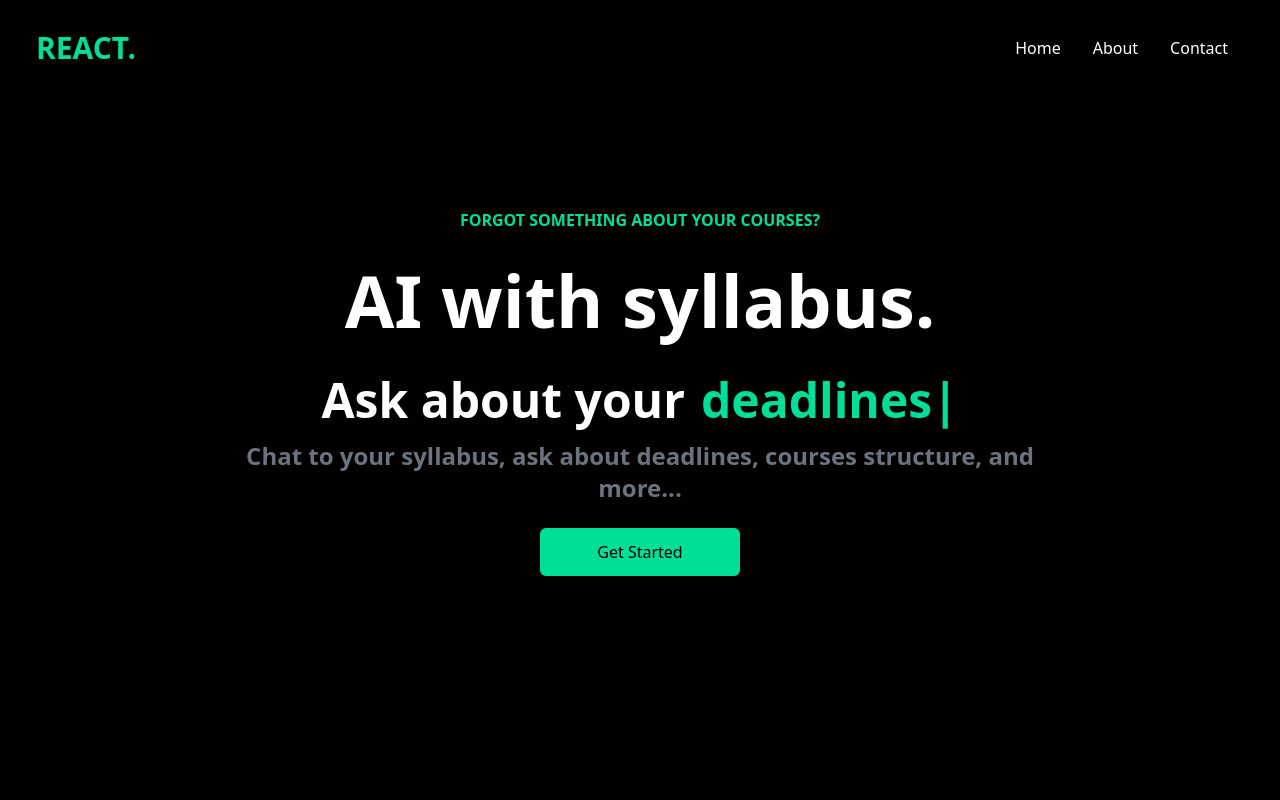
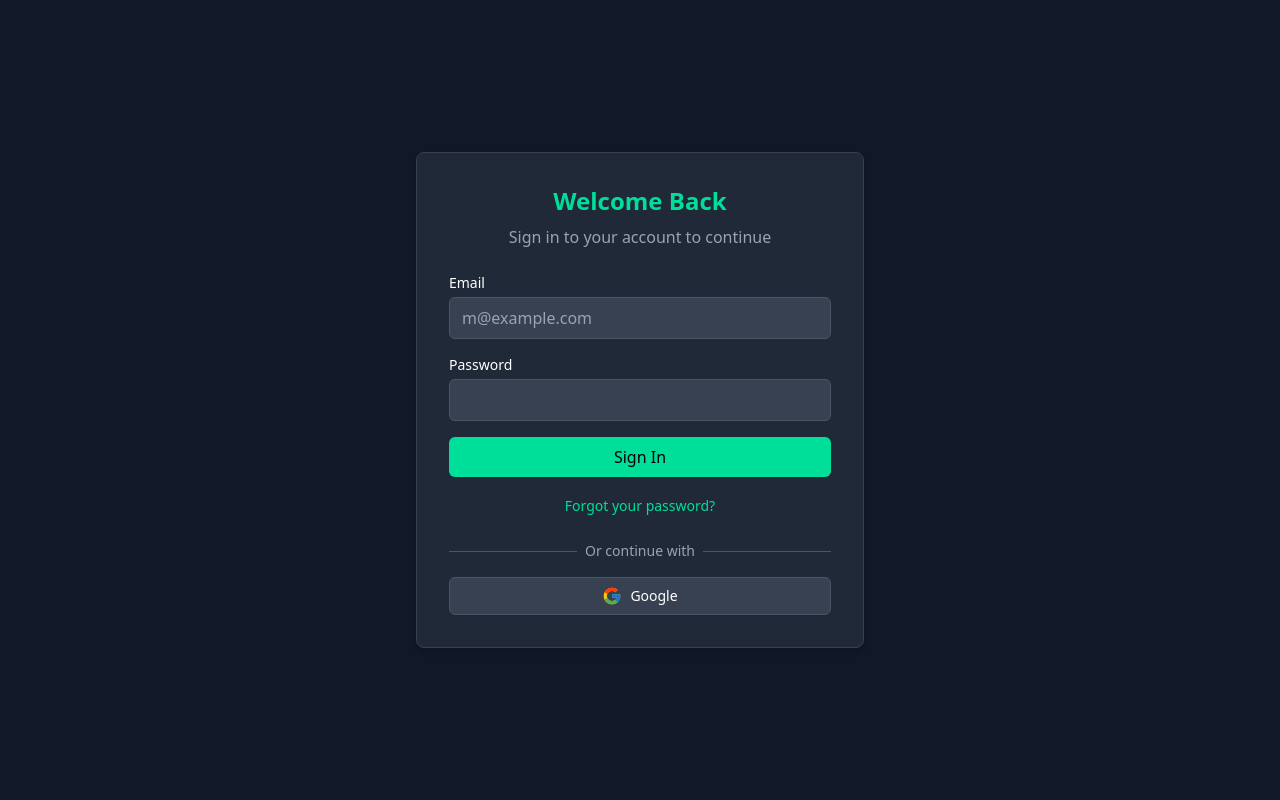
Before and after one commit to mnhng1/ReCal-, a React (Vite) app in the folder frontend/: page /login in a window 1280 px wide. Shown: the top 800 px of the page. Built offline with nearby package versions, Linux system fonts and the light colour scheme.

Commit message:
Create login page :)

```diff
--- a/frontend/package.json
+++ b/frontend/package.json
@@ -10,9 +10,11 @@
     "preview": "vite preview"
   },
   "dependencies": {
+    "@radix-ui/react-icons": "^1.3.0",
     "react": "^18.3.1",
     "react-dom": "^18.3.1",
     "react-icons": "^5.3.0",
+    "react-router-dom": "^6.26.2",
     "react-typed": "^2.0.12"
   },
   "devDependencies": {
--- a/frontend/src/App.jsx
+++ b/frontend/src/App.jsx
@@ -1,22 +1,24 @@
 
 import './App.css'
-import Hero from './components/Hero'
-import Navbar from './components/Navbar'
-import Analytics from './components/Analytics'
-import Newsletter from './components/Newsletter'
-import Cards from './components/Cards'
+import HomePage from './components/HomePage';
+import { BrowserRouter as Router, Routes, Route, Link } from "react-router-dom";
+import LoginPage from './components/LoginPage';
+
+
 
 function App() {
 
 
   return (
-    <div>
-      <Navbar/>
-      <Hero/>
-      <Analytics/>
-      <Newsletter/>
-      <Cards/>
-    </div>
+    <Router>
+        <Routes>ç
+            <Route path = "/" element = {<HomePage/>}/>
+            <Route path = "/login" element = {<LoginPage/>}/>
+
+        </Routes>
+    </Router>
+
+
   )
 }
 
--- a/frontend/src/components/Hero.jsx
+++ b/frontend/src/components/Hero.jsx
@@ -1,8 +1,21 @@
 import React from "react";
 import { ReactTyped, Typed } from "react-typed";
+import { useNavigate } from "react-router-dom";
+
 
 
 const Hero =  () => {
+    const navigate = useNavigate();
+    //Route to login page when clicked
+    function handleGetStart(){
+
+        navigate("/login")
+
+
+
+    }
+
+
     return (
         <div className="text-white">
             <div className="max-w-[800px] mt-[-96px] w-full h-screen mx-auto flex text-center flex-col justify-center ">
@@ -13,7 +26,7 @@ const Hero =  () => {
                     <ReactTyped className=  " text-[#00df9a] md:text-5xl sm:text-4xl text-xl font-bold pl-2 md:pl-4" strings = {[ 'assignments', 'deadlines', 'events', 'courses']} typeSpeed={100} backSpeed={100} loop/>
                 </div>
                 <p className = "md:text-2xl text-xl font-bold text-gray-500" >Chat to your syllabus, ask about deadlines, courses structure, and more...</p>
-                <button className = "bg-[#00df9a] w-[200px] rounded-md font-medium my-6 mx-auto py-3 text-black"> Get Started</button>
+                <button className = "bg-[#00df9a] w-[200px] rounded-md font-medium my-6 mx-auto py-3 text-black" onClick={handleGetStart}> Get Started</button>
             </div>
         </div>
     )
--- /dev/null
+++ b/frontend/src/components/HomePage.jsx
@@ -0,0 +1,17 @@
+import React from 'react';
+import Navbar from './Navbar';
+import Hero from './Hero';
+import Analytics from './Analytics';
+import Newsletter from './Newsletter';
+import Cards from './Cards';
+export default function HomePage() {
+  return (
+    <div>
+      <Navbar/>
+      <Hero/>
+      <Analytics/>
+      <Newsletter/>
+      <Cards/>
+    </div>
+  );
+};
--- /dev/null
+++ b/frontend/src/components/LoginPage.jsx
@@ -0,0 +1,78 @@
+import React, { useState } from 'react'
+import { FcGoogle } from 'react-icons/fc'
+
+export default function LoginPage() {
+  const [email, setEmail] = useState('')
+  const [password, setPassword] = useState('')
+
+  const handleSubmit = (e) => {
+    e.preventDefault()
+    // Handle login logic here
+    console.log('Login attempted with:', email, password)
+  }
+
+  return (
+    <div className="min-h-screen flex items-center justify-center bg-gray-900 text-white">
+      <div className="w-full max-w-md bg-gray-800 border border-gray-700 rounded-lg shadow-md p-8">
+        <h2 className="text-2xl font-bold text-center text-[#00df9a] mb-2">Welcome Back</h2>
+        <p className="text-center text-gray-400 mb-6">Sign in to your account to continue</p>
+        <form onSubmit={handleSubmit} className="space-y-4">
+          <div>
+            <label htmlFor="email" className="block text-sm font-medium mb-1">
+              Email
+            </label>
+            <input
+              id="email"
+              type="email"
+              value={email}
+              onChange={(e) => setEmail(e.target.value)}
+              className="w-full px-3 py-2 bg-gray-700 border border-gray-600 rounded-md text-white placeholder-gray-400 focus:outline-none focus:ring-2 focus:ring-[#00df9a] focus:border-transparent"
+              placeholder="m@example.com"
+              required
+            />
+          </div>
+          <div>
+            <label htmlFor="password" className="block text-sm font-medium mb-1">
+              Password
+            </label>
+            <input
+              id="password"
+              type="password"
+              value={password}
+              onChange={(e) => setPassword(e.target.value)}
+              className="w-full px-3 py-2 bg-gray-700 border border-gray-600 rounded-md text-white placeholder-gray-400 focus:outline-none focus:ring-2 focus:ring-[#00df9a] focus:border-transparent"
+              required
+            />
+          </div>
+          <button
+            type="submit"
+            className="w-full bg-[#00df9a] text-black font-medium py-2 px-4 rounded-md hover:bg-[#00df9a]/90 transition duration-300"
+          >
+            Sign In
+          </button>
+        </form>
+        <div className="mt-4 text-center">
+          <a href="#" className="text-sm text-[#00df9a] hover:underline">
+            Forgot your password?
+          </a>
+        </div>
+        <div className="mt-6">
+          <div className="relative">
+            <div className="absolute inset-0 flex items-center">
+              <div className="w-full border-t border-gray-600"></div>
+            </div>
+            <div className="relative flex justify-center text-sm">
+              <span className="px-2 bg-gray-800 text-gray-400">Or continue with</span>
+            </div>
+          </div>
+          <button
+            className="mt-4 w-full flex items-center justify-center px-4 py-2 border border-gray-600 rounded-md shadow-sm text-sm font-medium text-white bg-gray-700 hover:bg-gray-600 transition duration-300"
+          >
+            <FcGoogle className="w-5 h-5 mr-2" />
+            Google
+          </button>
+        </div>
+      </div>
+    </div>
+  )
+}
--- a/frontend/src/main.jsx
+++ b/frontend/src/main.jsx
@@ -5,6 +5,6 @@ import './index.css'
 
 createRoot(document.getElementById('root')).render(
   <StrictMode>
-    <App />
+    <App/>
   </StrictMode>,
 )
```
Also changed, not shown: 1 other file (tests, documents, lock files or other folders).
